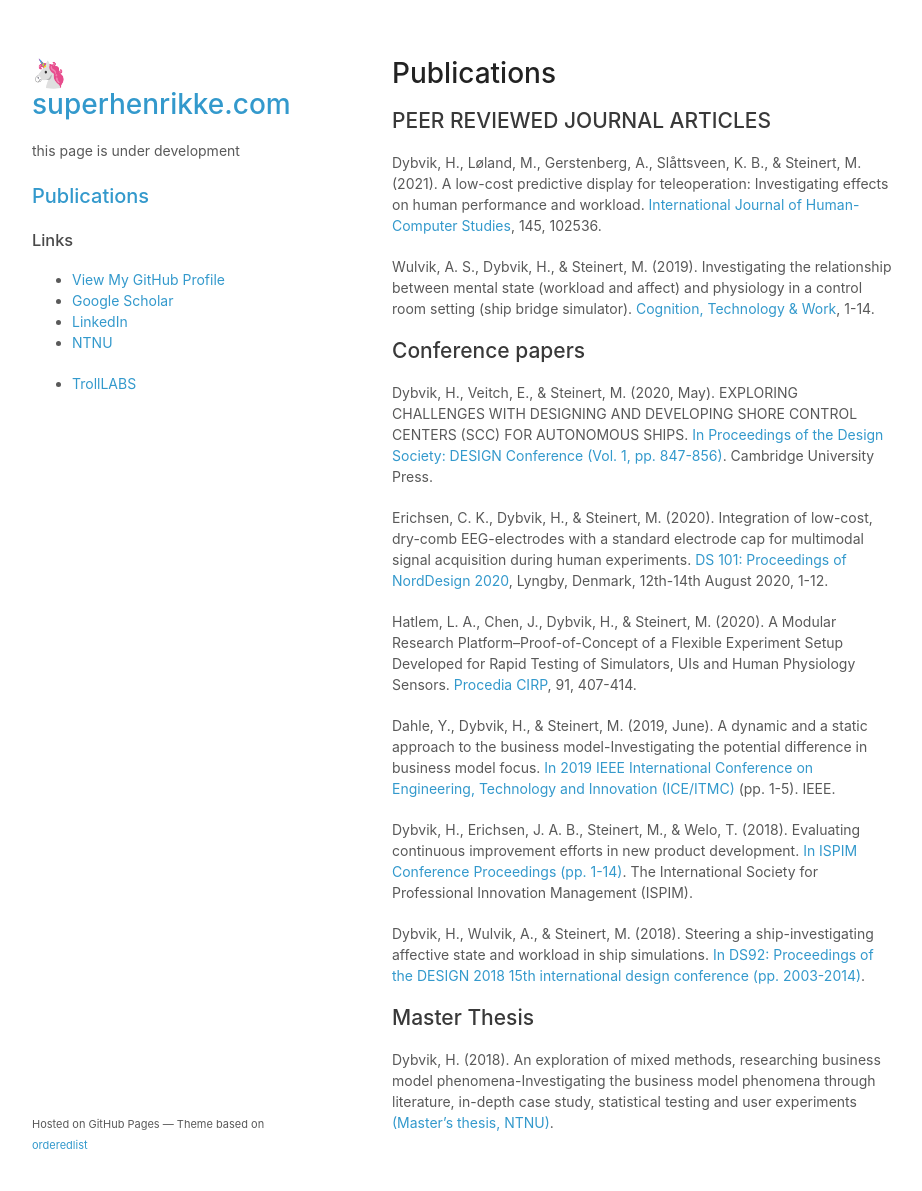
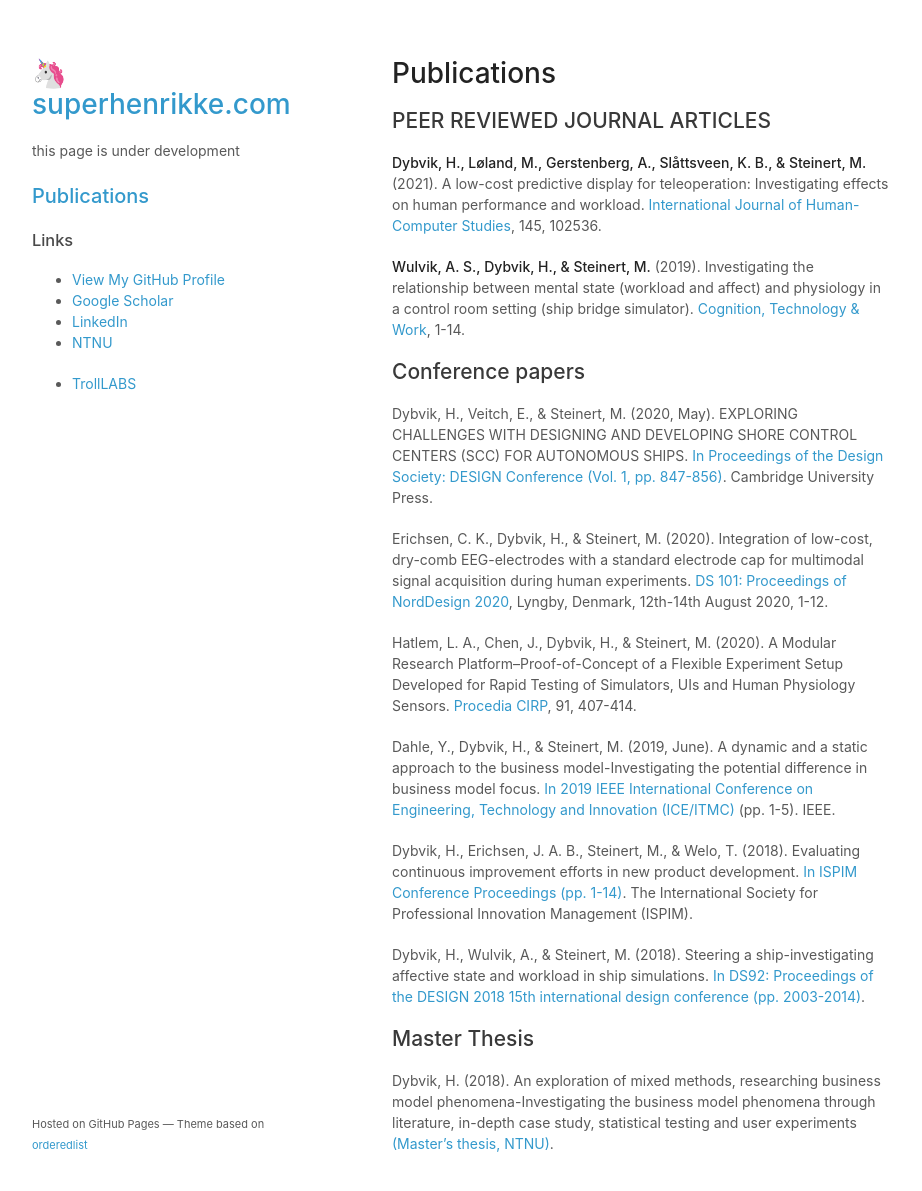
Before and after one commit to superhenrikke/superhenrikke.github.io, a Jekyll site: the page built from publications.md, in a window 1280 px wide and 1224 px high. Shown: the top 1191 px of the window, without its empty margins (178-1100 px from the left). Built offline with Jekyll 4.4.1, drawn with Linux system fonts in a browser that asks for light colours; our own code applies the rules of GitHub Pages for plain Markdown files; a script that is not in the unit is left out.

```diff
--- a/publications.md
+++ b/publications.md
@@ -2,9 +2,9 @@
 
 ## PEER REVIEWED JOURNAL ARTICLES
 
-Dybvik, H., Løland, M., Gerstenberg, A., Slåttsveen, K. B., & Steinert, M. (2021). A low-cost predictive display for teleoperation: Investigating effects on human performance and workload. [International Journal of Human-Computer Studies](https://doi.org/10.1016/j.ijhcs.2020.102536), 145, 102536.
+**Dybvik, H., Løland, M., Gerstenberg, A., Slåttsveen, K. B., & Steinert, M.** (2021). A low-cost predictive display for teleoperation: Investigating effects on human performance and workload. [International Journal of Human-Computer Studies](https://doi.org/10.1016/j.ijhcs.2020.102536), 145, 102536.
 
-Wulvik, A. S., Dybvik, H., & Steinert, M. (2019). Investigating the relationship between mental state (workload and affect) and physiology in a control room setting (ship bridge simulator). [Cognition, Technology & Work](https://link.springer.com/article/10.1007/s10111-019-00553-8), 1-14.
+**Wulvik, A. S., Dybvik, H., & Steinert, M.** (2019). Investigating the relationship between mental state (workload and affect) and physiology in a control room setting (ship bridge simulator). [Cognition, Technology & Work](https://link.springer.com/article/10.1007/s10111-019-00553-8), 1-14.
 
 
 ## Conference papers
```
